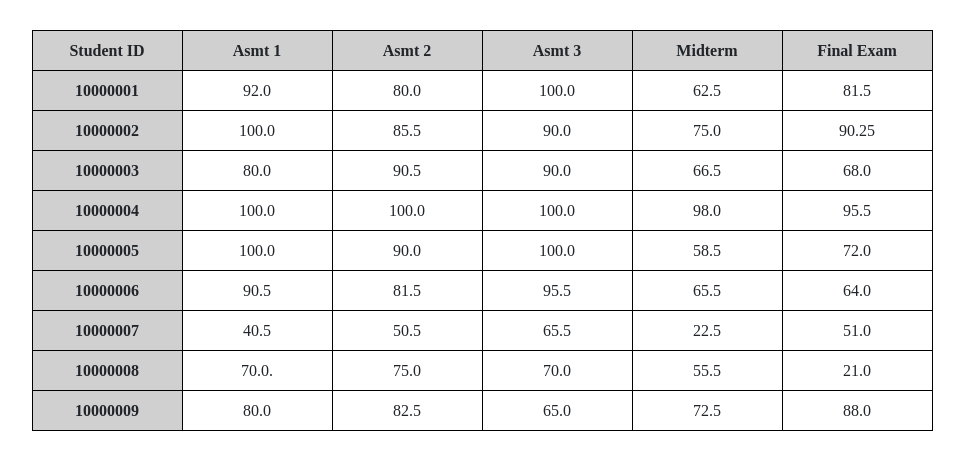
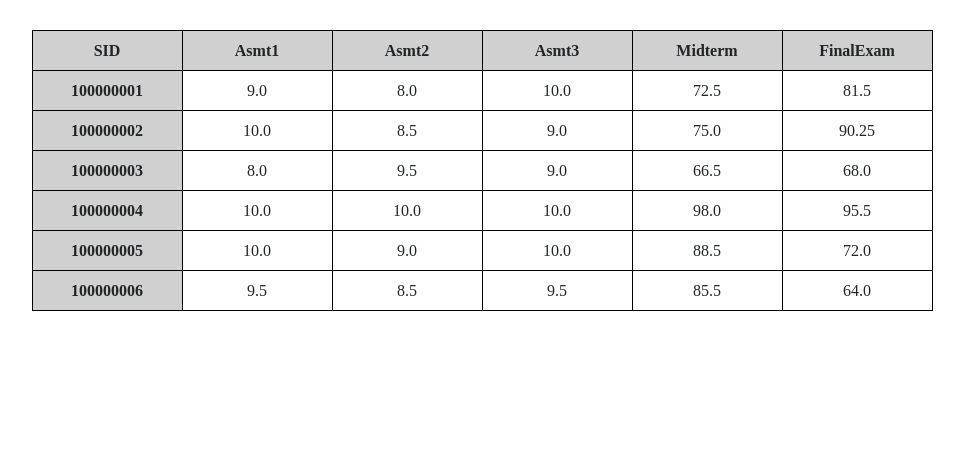
Before and after one commit to Sejal1109/WebDevProjects, a plain HTML site: page spreadsheet (labs 5-10)/spreadsheet.html in a window 1280 px wide. Shown: the top 470 px of the page, without its empty margins (158-1122 px from the left). Drawn offline with nearby package versions, Linux system fonts and the light colour scheme.

Commit message:
lab 7 created table but other functions not working

```diff
--- /dev/null
+++ b/spreadsheet (labs 5-10)/grades.csv
@@ -0,0 +1,7 @@
+SID,Asmt1,Asmt2,Asmt3,Midterm,FinalExam
+100000001,9.0,8.0,10.0,72.5,81.5
+100000002,10.0,8.5,9.0,75.0,90.25
+100000003,8.0,9.5,9.0,66.5,68.0
+100000004,10.0,10.0,10.0,98.0,95.5
+100000005,10.0,9.0,10.0,88.5,72.0
+100000006,9.5,8.5,9.5,85.5,64.0
--- a/spreadsheet (labs 5-10)/scripts/spreadsheet.js
+++ b/spreadsheet (labs 5-10)/scripts/spreadsheet.js
@@ -3,7 +3,47 @@ $(document).ready(function(){
     var grades =[]
     var i =0;
 
-    counter = 0;
+    let table = $('#table')
+    $.ajax({
+        type: 'GET',
+        url: 'grades.csv',
+        datatype: 'text',
+        success: function(response){
+            let rows = response.split('\n')
+            let thead = $('<thead>')
+            let tr = $('<tr>')
+            let headings = rows[0].split(',')
+            for(i=0; i<headings.length; i++){
+                let th = $('<th>')
+                th.text(headings[i])
+                tr.append(th)
+            }
+            thead.append(tr)
+            table.append(thead)
+            let tbody = $('<tbody>')
+            for(i=1;i<rows.length;i++){
+                let tr = $('<tr>')
+                let data = rows[i].split(',')
+                for(j=0; j<data.length; j++){
+                    if(j==0){
+                        let th = $('<th>')
+                        th.text(data[j])
+                        tr.append(th)
+                    }
+                    else{
+                        let td = $('<td>')
+                        td.text(data[j])
+                        tr.append(td)
+                    }
+                    tbody.append(tr)
+                    table.append(tbody)
+                }
+
+            }
+        }
+
+    })
+
     let col = $('thead tr:first-child th')
     col.click(function(){
         let colIndex = $(this).index()
@@ -21,7 +61,6 @@ $(document).ready(function(){
     td.click(function(){
         deselectAll();
         let cell = $(this);
-        cell.toggleClass('selected');
         var text = cell.text();
         cell.html("<input type='text' />");
         console.log(text)
--- a/spreadsheet (labs 5-10)/spreadsheet.html
+++ b/spreadsheet (labs 5-10)/spreadsheet.html
@@ -16,7 +16,7 @@
 <body>
     <section class="sheet">
         <div class="body">
-          <table id="table">
+          <!-- <table id="table">
             <thead>
                 <tr>
                     <th> Student ID </th>
@@ -101,7 +101,10 @@
                     <td>88.0</td>
                 </tr>
             </tbody>
-
+          </table> -->
+          <table id ="table">
+              <thead></thead>
+              <tbody></tbody>
           </table>
           <script src="http://code.jquery.com/jquery-latest.min.js" type="text/javascript"></script>
           <script type ="text/javascript" src="scripts/spreadsheet.js"></script>
```
